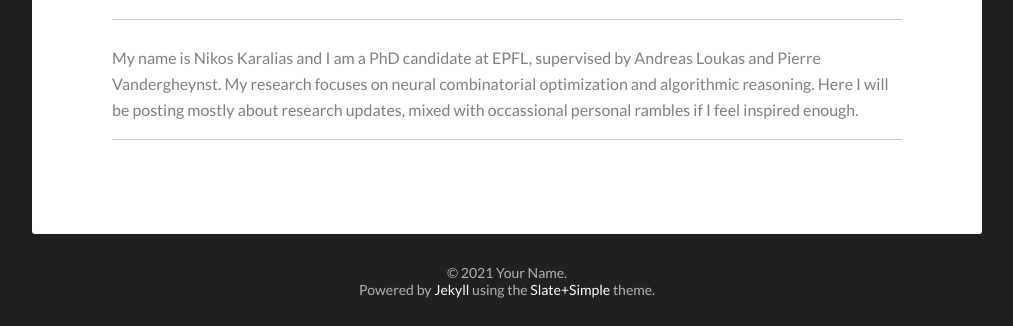
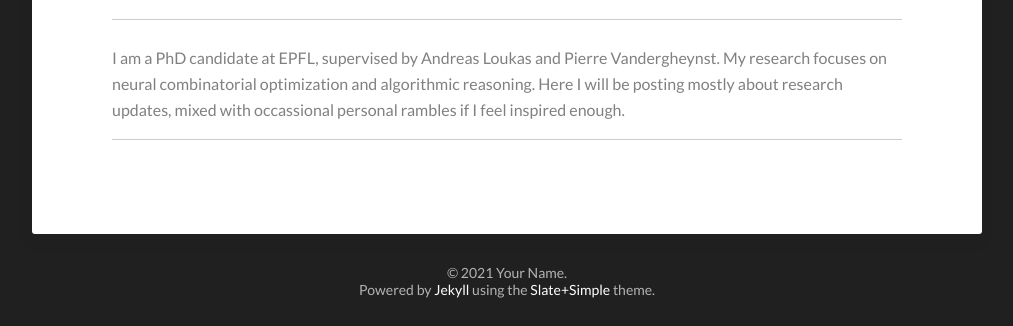
Before and after one commit to Stalence/stalence.github.io, a Jekyll site: the page built from about/index.md, in a window 1280 px wide, cut to the strip 1504-1830 px from the top of the page. Shown: the whole strip, without its empty margins (133-1146 px from the left). Built offline with Jekyll 4.4.1, drawn with Linux system fonts in a browser that asks for light colours.

Commit message:
Update index.md

```diff
--- a/about/index.md
+++ b/about/index.md
@@ -5,7 +5,7 @@ title: About
 featured-image: /images/about/me.jpg
 ---
 <p>
-My name is Nikos Karalias and I am a PhD candidate at EPFL, supervised by Andreas Loukas and Pierre Vandergheynst.
+I am a PhD candidate at EPFL, supervised by Andreas Loukas and Pierre Vandergheynst.
 My research focuses on neural combinatorial optimization and algorithmic reasoning. Here I will be posting mostly about research
 updates, mixed with occassional personal rambles if I feel inspired enough.
 </p>
```
